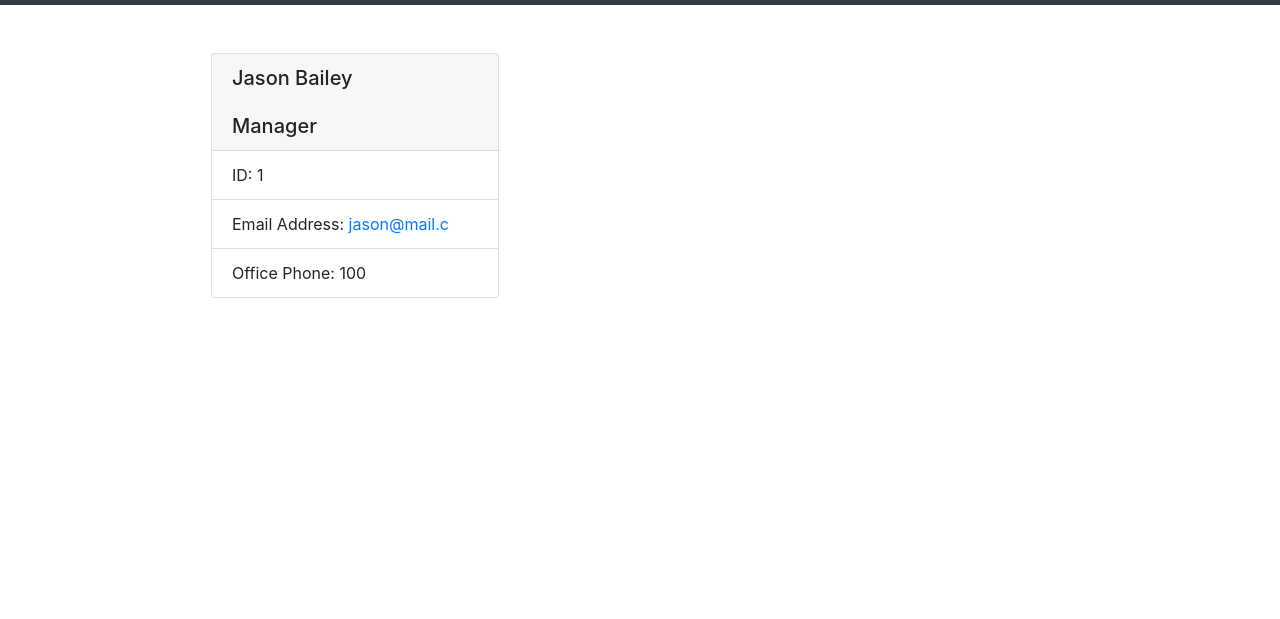
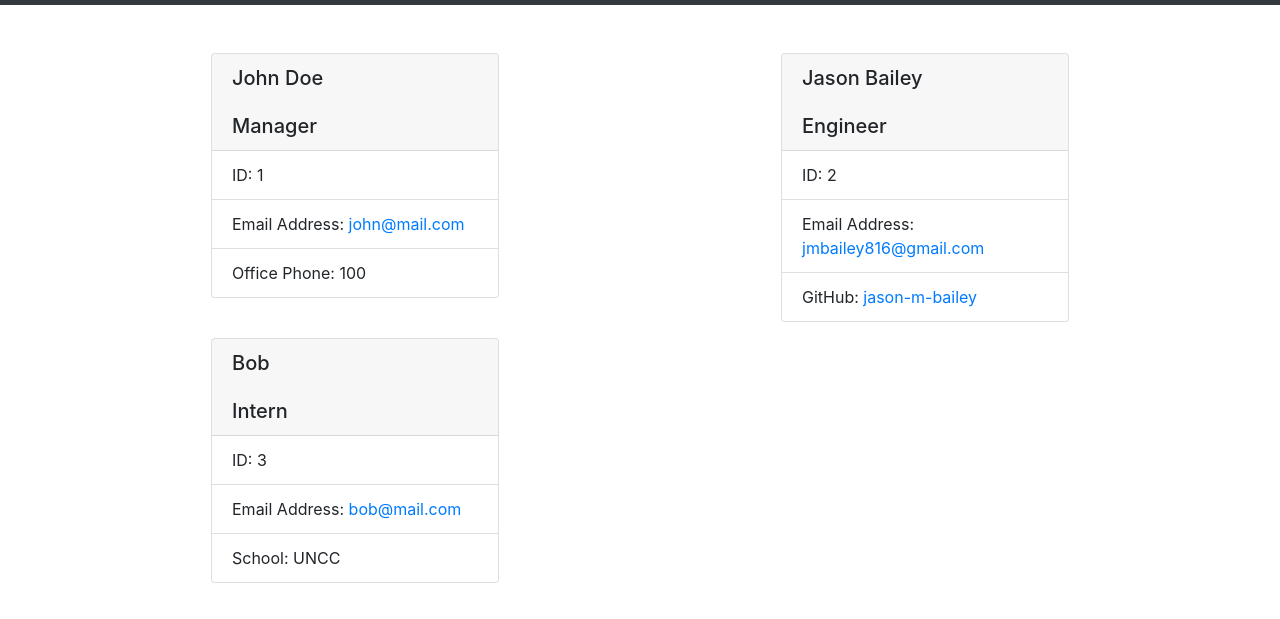
Before and after one commit to Jason-M-Bailey/teamprofilegenerator, a website: page output/team.html in a window 1280 px wide. Shown: the part 51-670 px from the top of the page. Drawn offline with nearby package versions, Linux system fonts and the light colour scheme.

```diff
--- a/output/team.html
+++ b/output/team.html
@@ -14,11 +14,33 @@
       <div class="container">
       <div class="row"><div class="col-6">
             <div class="card mx-auto mb-3" style="width: 18rem">
-            <h5 class="card-header">Jason Bailey<br /><br />Manager</h5>
+            <h5 class="card-header">John Doe<br /><br />Manager</h5>
             <ul class="list-group list-group-flush">
                 <li class="list-group-item">ID: 1</li>
-                <li class="list-group-item">Email Address: <a href="mailto:jason@mail.c">jason@mail.c</a></li>
+                <li class="list-group-item">Email Address: <a href="mailto:john@mail.com">john@mail.com</a></li>
                 <li class="list-group-item">Office Phone: 100</li>
             </ul>
             </div>
-        </div>
+        </div><div class="col-6">
+            <div class="card mx-auto mb-3" style="width: 18rem">
+            <h5 class="card-header">Jason Bailey<br /><br />Engineer</h5>
+            <ul class="list-group list-group-flush">
+                <li class="list-group-item">ID: 2</li>
+                <li class="list-group-item">Email Address: <a href="mailto:jmbailey816@gmail.com">jmbailey816@gmail.com</a></li>
+                <li class="list-group-item">GitHub: <a href="https://github.com/jason-m-bailey" target="_blank">jason-m-bailey</a></li>
+            </ul>
+            </div>
+        </div><div class="col-6">
+            <div class="card mx-auto mb-3" style="width: 18rem">
+            <h5 class="card-header">Bob<br /><br />Intern</h5>
+            <ul class="list-group list-group-flush">
+                <li class="list-group-item">ID: 3</li>
+                <li class="list-group-item">Email Address: <a href="mailto:bob@mail.com">bob@mail.com</a></li>
+                <li class="list-group-item">School: UNCC</li>
+            </ul>
+            </div>
+        </div> </div>
+    </div>
+
+</body>
+</html>
```
Also changed, not shown: README.md, Team Profile Generator.jpg.
